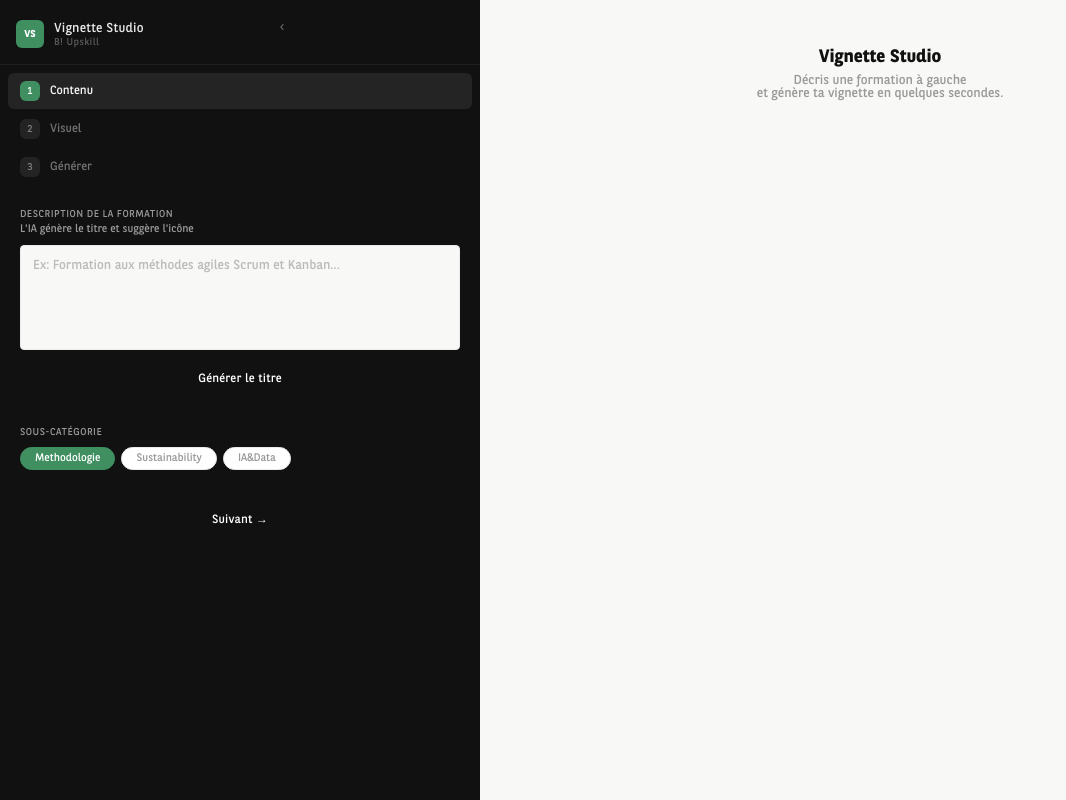
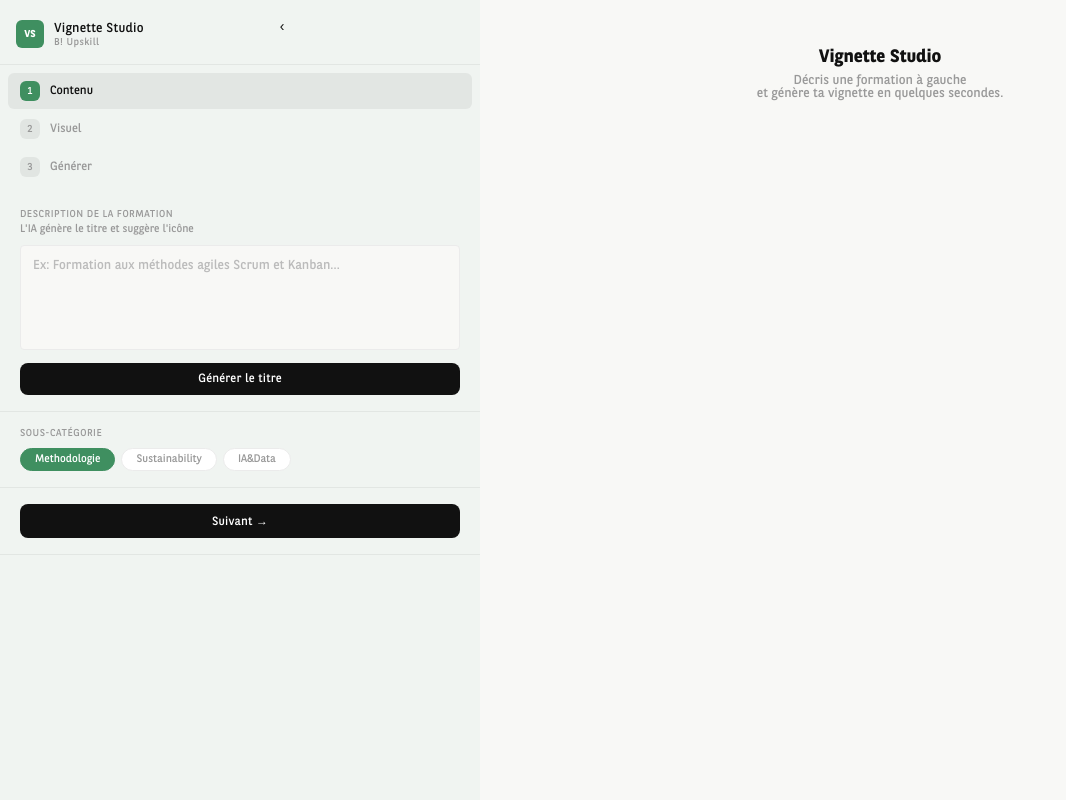
Before and after one commit to zackkromwel-blip/vignette-studio, a website: page index.html in a window 1280 px wide. Shown: the whole page, without its empty margins (0-1066 px from the left). Drawn offline with nearby package versions, Linux system fonts and the light colour scheme.

Commit message:
Light sidebar, thin separators

```diff
--- a/index.html
+++ b/index.html
@@ -25,24 +25,24 @@
 body{font-family:'BNPPSans',-apple-system,sans-serif;background:var(--bg);color:var(--black);min-height:100vh;font-size:13px;}
 .app{display:grid;grid-template-columns:var(--sidebar-w) 1fr;min-height:100vh;transition:grid-template-columns .2s ease;}
 .app.collapsed{grid-template-columns:0px 1fr;}
-.sidebar{background:#111111;border-right:none;display:flex;flex-direction:column;position:sticky;top:0;height:100vh;overflow:hidden;width:var(--sidebar-w);transition:width .2s ease;}
+.sidebar{background:#f0f4f1;border-right:none;display:flex;flex-direction:column;position:sticky;top:0;height:100vh;overflow:hidden;width:var(--sidebar-w);transition:width .2s ease;}
 .app.collapsed .sidebar{width:0;}
-.sidebar-toggle{position:fixed;top:14px;left:270px;z-index:100;width:24px;height:24px;border-radius:6px;background:transparent;border:none;cursor:pointer;display:flex;align-items:center;justify-content:center;color:rgba(255,255,255,.4);font-size:14px;transition:all .2s;}
+.sidebar-toggle{position:fixed;top:14px;left:270px;z-index:100;width:24px;height:24px;border-radius:6px;background:transparent;border:none;cursor:pointer;display:flex;align-items:center;justify-content:center;color:var(--black);font-size:14px;transition:all .2s;}
 .sidebar-toggle:hover{color:rgba(255,255,255,.8);}
 .app.collapsed .sidebar-toggle{left:16px;color:var(--black);}
-.sidebar-header{padding:20px 16px 16px;border-bottom:1px solid rgba(255,255,255,.06);flex-shrink:0;display:flex;align-items:center;gap:10px;}
-.sidebar-header h1{font-size:13px;font-weight:400;color:rgba(255,255,255,.9);letter-spacing:.2px;font-family:'BNPPSans',sans-serif;}
-.sidebar-header p{font-size:10px;color:rgba(255,255,255,.3);margin-top:2px;letter-spacing:.4px;}
+.sidebar-header{padding:20px 16px 16px;border-bottom:1px solid rgba(0,0,0,.06);flex-shrink:0;display:flex;align-items:center;gap:10px;}
+.sidebar-header h1{font-size:13px;font-weight:400;color:var(--black);letter-spacing:.2px;font-family:'BNPPSans',sans-serif;}
+.sidebar-header p{font-size:10px;color:var(--muted);margin-top:2px;letter-spacing:.4px;}
 .stepper{display:flex;flex-direction:column;padding:8px 8px;gap:2px;flex-shrink:0;}
-.stab{padding:8px 12px;font-size:12px;font-weight:400;color:rgba(255,255,255,.4);text-align:left;cursor:pointer;border-radius:6px;transition:all .12s;display:flex;align-items:center;gap:10px;border-bottom:none;font-family:'BNPPSans',sans-serif;}
-.stab.active{color:rgba(255,255,255,.95);background:rgba(255,255,255,.08);}
-.stab.done{color:rgba(255,255,255,.6);}
-.stab-n{display:inline-flex;align-items:center;justify-content:center;width:20px;height:20px;border-radius:6px;background:rgba(255,255,255,.08);color:rgba(255,255,255,.4);font-size:10px;flex-shrink:0;}
+.stab{padding:8px 12px;font-size:12px;font-weight:400;color:var(--muted);text-align:left;cursor:pointer;border-radius:6px;transition:all .12s;display:flex;align-items:center;gap:10px;border-bottom:none;font-family:'BNPPSans',sans-serif;}
+.stab.active{color:var(--black);background:rgba(0,0,0,.06);}
+.stab.done{color:var(--black);}
+.stab-n{display:inline-flex;align-items:center;justify-content:center;width:20px;height:20px;border-radius:6px;background:rgba(0,0,0,.06);color:var(--muted);font-size:10px;flex-shrink:0;}
 .stab.active .stab-n{background:var(--green);color:var(--white);}
-.stab.done .stab-n{background:rgba(255,255,255,.15);color:rgba(255,255,255,.8);}
+.stab.done .stab-n{background:rgba(0,0,0,.08);color:rgba(255,255,255,.8);}
 .panel{display:none;flex:1;overflow-y:auto}
 .panel.active{display:block}
-.sec{padding:16px 20px;border-bottom:none;}
+.sec{padding:16px 20px;border-bottom:1px solid rgba(0,0,0,.06);}
 .sec-gap{height:0;display:none}
 .lbl{font-size:10px;font-weight:400;letter-spacing:.5px;text-transform:uppercase;color:var(--muted);margin-bottom:10px;display:block;font-family:'BNPPSans',sans-serif;}
 .sublbl{font-size:11px;color:var(--muted);margin-top:-5px;margin-bottom:10px;display:block}
```
